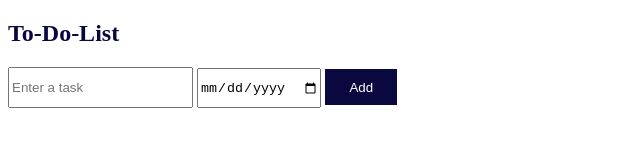
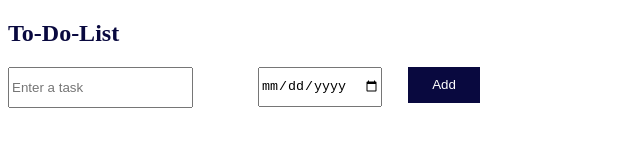
Before and after one commit to PranavChopra05/To-Do-List, a plain HTML site: page index.html in a window 1280 px wide. Shown: the whole page, without its empty margins (0-640 px from the left). Drawn offline with Linux system fonts and the light colour scheme.

Commit message:
Update index.html

```diff
--- a/index.html
+++ b/index.html
@@ -15,6 +15,13 @@
   .due-date{
     height: 36px;
     cursor: pointer;
+  }
+  .to-do-grid ,.to-do-grid-again{
+    display: grid;
+    grid-template-columns: 250px 150px 100px;
+  }
+  .to-do-grid-again{
+    margin-top: 25px;
   }
   .add-task{
     border: none;
@@ -48,11 +55,13 @@
 </style>
 <body>
   <h2>To-Do-List</h2>
-  <input type="text" class="to-do" placeholder="Enter a task">
-  <input type="date" name="date" id="date" class="due-date">
-  <button class="add-task" onclick="addToList(); renderList();">Add</button>
+  <div class="to-do-grid">
+
+  <div><input type="text" class="to-do" placeholder="Enter a task"></div>
+  <div><input type="date" name="date" id="date" class="due-date"></div>
+  <div><button class="add-task" onclick="addToList(); renderList();">Add</button></div>
   <div class="task-added"></div>
-
+  </div>
   <script>
     const todolist = [];
 
@@ -79,10 +88,11 @@
         const todoObject = todolist[i];
         const { name, dueDate } = todoObject;
         const html = `
-          <p>
-            ${name} (Due: ${dueDate})
-            <button onclick="removeTask(${i});" class = "remove-button">Remove</button>
-          </p>
+        <div class = "to-do-grid-again">
+          <div>
+            ${name} </div> <div>(Due: ${dueDate})</div>
+            <div><button onclick="removeTask(${i});" class = "remove-button">Remove</button></div>
+            </div>
         `;
         todolistHTML += html;
       }
```
